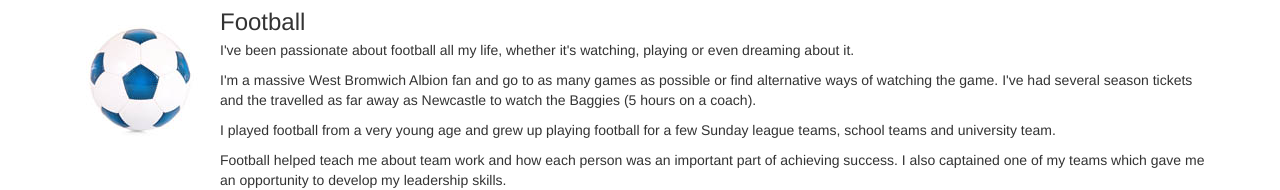
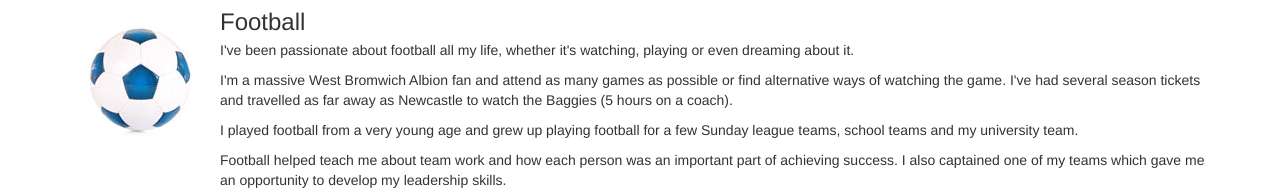
Before and after one commit to kevsinbox1/website, a plain HTML site: page hobbies.html in a window 1280 px wide. Shown: the part 187-377 px from the top of the page. Drawn offline with Linux system fonts and the light colour scheme.

Commit message:
spelling hobbies
spelling hobbies

```diff
--- a/hobbies.html
+++ b/hobbies.html
@@ -78,8 +78,8 @@
     <div class="media-body">
       <h3 class="media-heading">Football</h3>
         <p>I've been passionate about football all my life, whether it's watching, playing or even dreaming about it.</p>
-        <p>I'm a massive West Bromwich Albion fan and go to as many games as possible or find alternative ways of watching the game. I've had several season tickets and the travelled as far away as Newcastle to watch the Baggies (5 hours on a coach).</p>
-        <p>I played football from a very young age and grew up playing football for a few Sunday league teams, school teams and university team.</P>
+        <p>I'm a massive West Bromwich Albion fan and attend as many games as possible or find alternative ways of watching the game. I've had several season tickets and travelled as far away as Newcastle to watch the Baggies (5 hours on a coach).</p>
+        <p>I played football from a very young age and grew up playing football for a few Sunday league teams, school teams and my university team.</P>
         <p>Football helped teach me about team work and how each person was an important part of achieving success. I also captained one of my teams which gave me an opportunity to develop my leadership skills.</P>
         <p>Whilst playing football at university I suffered my first serious injury which involved snapping my Anterior Cruciate knee ligament. It took several years to be diagnosed and I haven't played competitively since. However at the time of writing I’m currently training with a team to possibly get back into the game.</p>
     </div>
```
